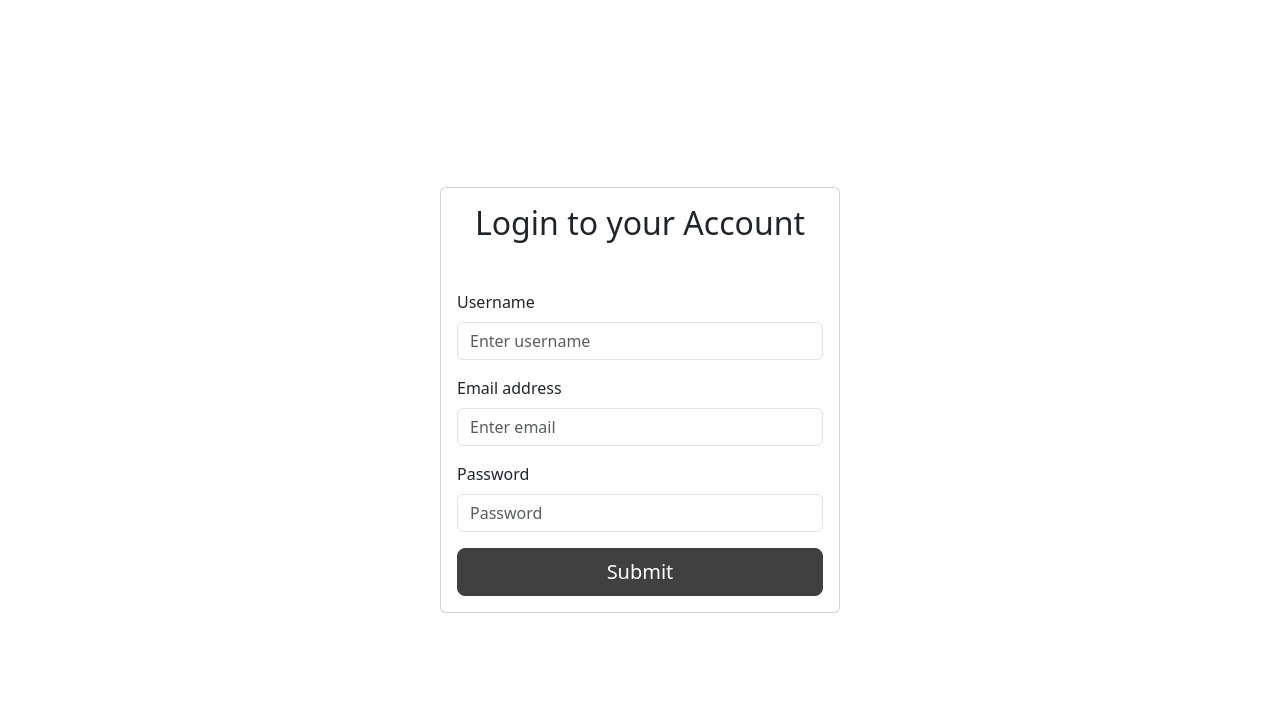
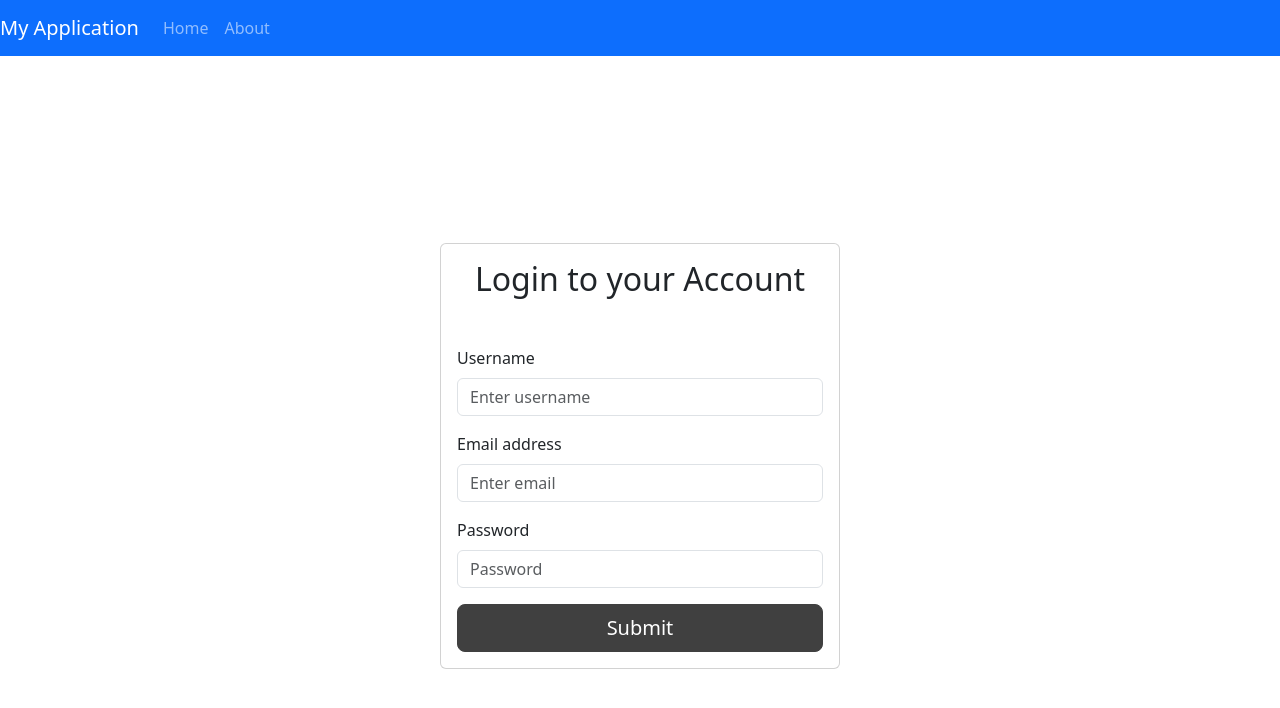
Before and after one commit to Hassan-Khan16/collab-demo, a React (Vite) app: page /login in a window 1280 px wide. Shown: the top 708 px of the page. Built offline with nearby package versions, Linux system fonts and the light colour scheme.

Commit message:
layout files are made now start making footer and header components

```diff
--- a/package.json
+++ b/package.json
@@ -14,6 +14,7 @@
     "react": "^18.3.1",
     "react-bootstrap": "^2.10.4",
     "react-dom": "^18.3.1",
+    "react-router-bootstrap": "^0.26.3",
     "react-router-dom": "^6.25.1"
   },
   "devDependencies": {
--- /dev/null
+++ b/src/Component/layout/CommonFooter.jsx
@@ -0,0 +1,12 @@
+
+import React from 'react';
+
+const CommonFooter = () => {
+    return (
+        <>
+
+        </>
+    );
+};
+
+export default CommonFooter;
--- /dev/null
+++ b/src/Component/layout/CommonHeader.jsx
@@ -0,0 +1,24 @@
+import React from 'react';
+import { Navbar, Nav } from 'react-bootstrap';
+import { LinkContainer } from 'react-router-bootstrap';
+
+function CommonHeader() {
+    return (
+        <Navbar bg="primary" variant="dark" expand="lg">
+            <Navbar.Brand href="/">My Application</Navbar.Brand>
+            <Navbar.Toggle aria-controls="basic-navbar-nav" />
+            <Navbar.Collapse id="basic-navbar-nav">
+                <Nav className="me-auto">
+                    <LinkContainer to="/">
+                        <Nav.Link>Home</Nav.Link>
+                    </LinkContainer>
+                    <LinkContainer to="/about">
+                        <Nav.Link>About</Nav.Link>
+                    </LinkContainer>
+                </Nav>
+            </Navbar.Collapse>
+        </Navbar>
+    );
+}
+
+export default CommonHeader;
--- /dev/null
+++ b/src/layouts/Footer.jsx
@@ -0,0 +1,13 @@
+
+import React from 'react';
+import CommonFooter from '../Component/layout/CommonFooter';
+
+const Footer = () => {
+    return (
+        <>
+            <CommonFooter />
+        </>
+    );
+};
+
+export default Footer;
--- /dev/null
+++ b/src/layouts/Header.jsx
@@ -0,0 +1,12 @@
+
+import React from 'react';
+import CommonHeader from '../Component/layout/CommonHeader';
+const Header = () => {
+    return (
+        <>
+           <CommonHeader/>
+        </>
+    );
+};
+
+export default Header;
--- a/src/pages/Home.jsx
+++ b/src/pages/Home.jsx
@@ -1,5 +1,6 @@
 import React from 'react';
 import Signup from "../Component/Auth/Signup"
+
 
 const Home = () => {
     return (
--- a/src/routes/IndexRoutes.jsx
+++ b/src/routes/IndexRoutes.jsx
@@ -1,15 +1,23 @@
+
 
 import React from 'react';
 import { Routes, Route } from 'react-router-dom';
 import Home from '../pages/Home';
 import Login from '../Component/Auth/Login';
-
+import Header from '../layouts/Header';
+import Footer from '../layouts/Footer';
 const IndexRoutes = () => {
     return (
-        <Routes>
-            <Route path="/" element={<Home />} />
-            <Route path="/login" element={<Login />} />
-        </Routes>
+        <div className="d-flex flex-column min-vh-100">
+            <Header />
+            <main className="flex-grow-1">
+                <Routes>
+                    <Route path="/" element={<Home />} />
+                    <Route path="/login" element={<Login />} />
+                </Routes>
+            </main>
+            <Footer />
+        </div>
     );
 };
 export default IndexRoutes;
```
Also changed, not shown: 1 other file (tests, documents, lock files or other folders).
